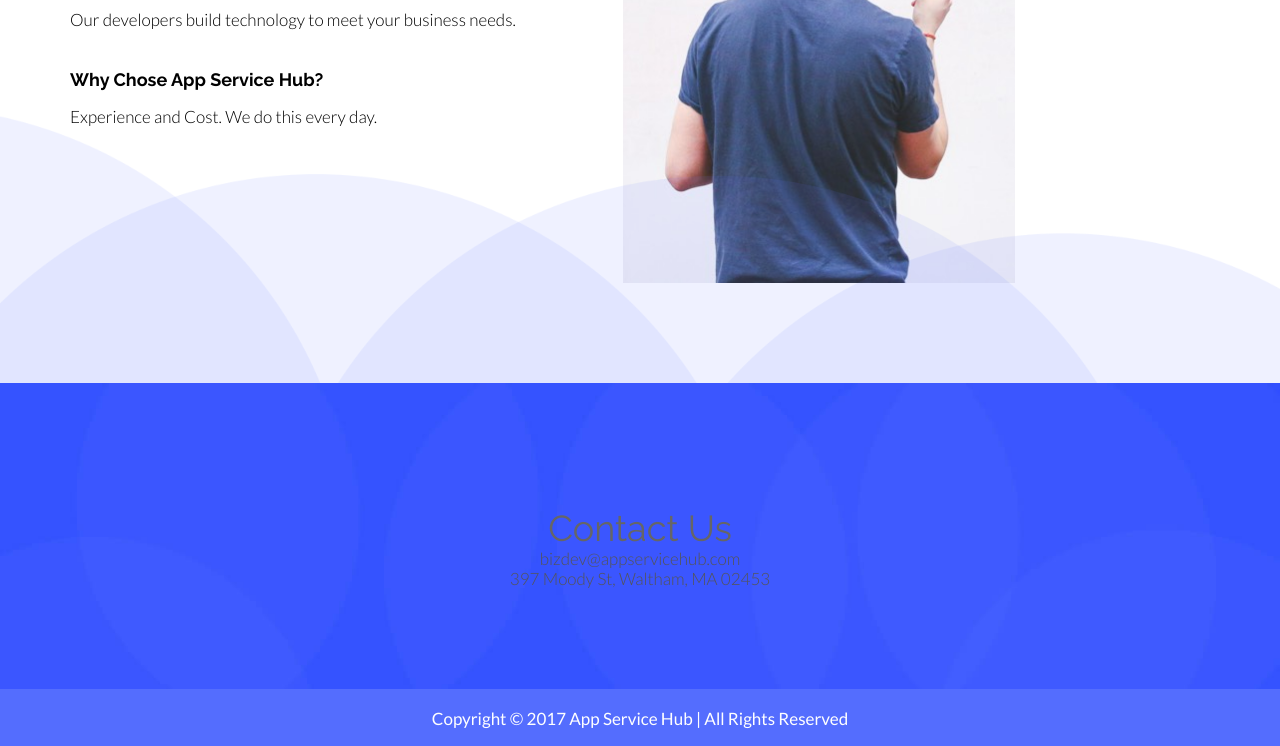
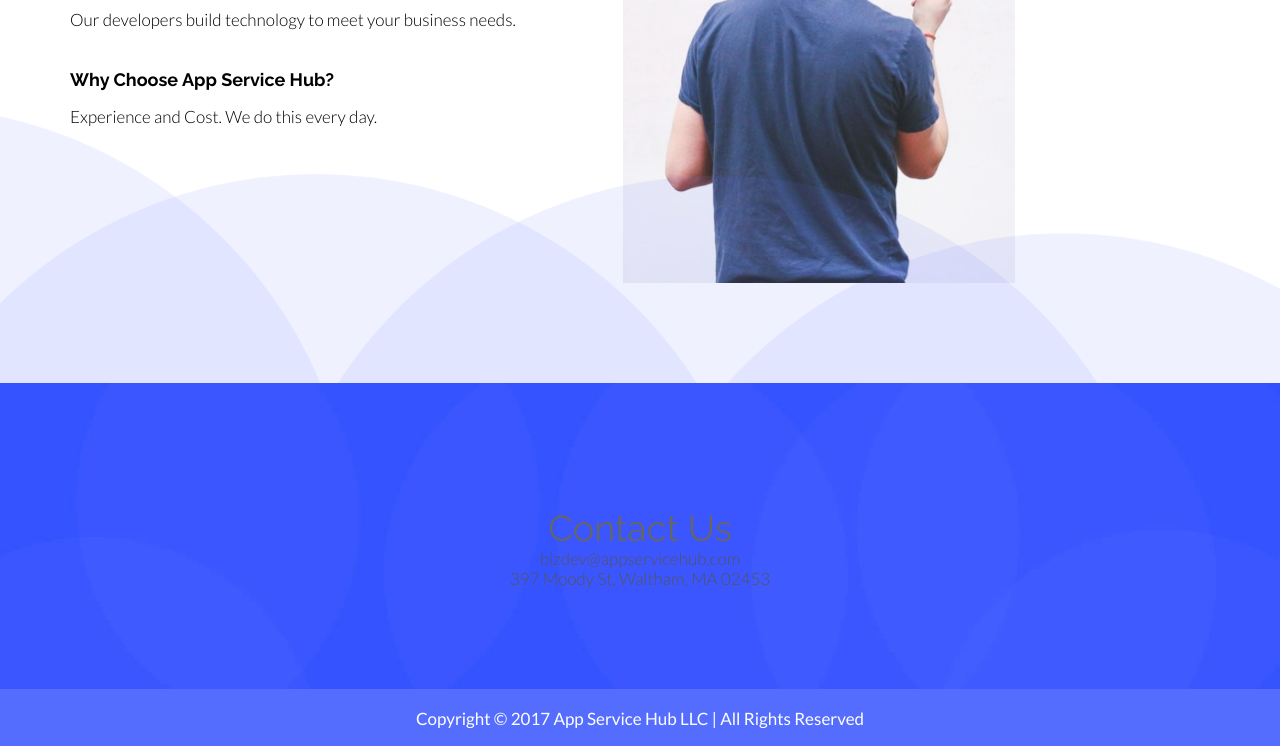
Before and after one commit to codeREADr/appservicehub, a plain HTML site: page index.html in a window 1280 px wide. Shown: the part 346-1092 px from the top of the page. Drawn offline with Linux system fonts and the light colour scheme.

Commit message:
spelling

```diff
--- a/index.html
+++ b/index.html
@@ -128,7 +128,7 @@
                                         <p>Our developers build technology to meet your business needs.</p>
                                     </div>
                                     <div class="col-lg-12 col-md-12 col-sm-6">
-                                        <h4 class="tab-hide">Why Chose App Service Hub?</h4>
+                                        <h4 class="tab-hide">Why Choose App Service Hub?</h4>
                                         <p class="tab-hide">Experience and Cost. We do this every day.</p>
                                     </div>
                                 </div>
@@ -172,7 +172,7 @@
                 <div class="row">
                     <div class="col-lg-12">
                         <div class="footer-cont">
-                            <p>Copyright &copy; 2017 App Service Hub | All Rights Reserved </p>
+                            <p>Copyright &copy; 2017 App Service Hub LLC | All Rights Reserved </p>
                         </div>
                     </div>
                 </div>
```
